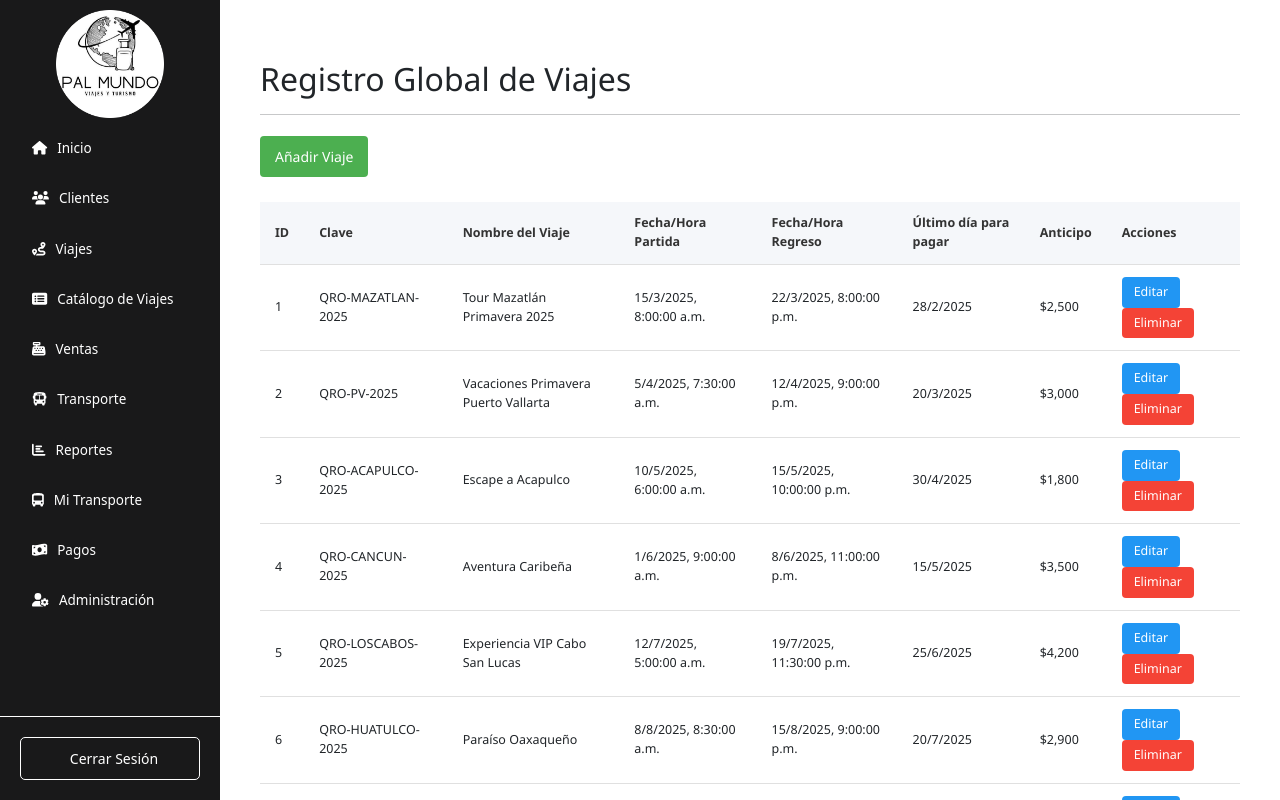
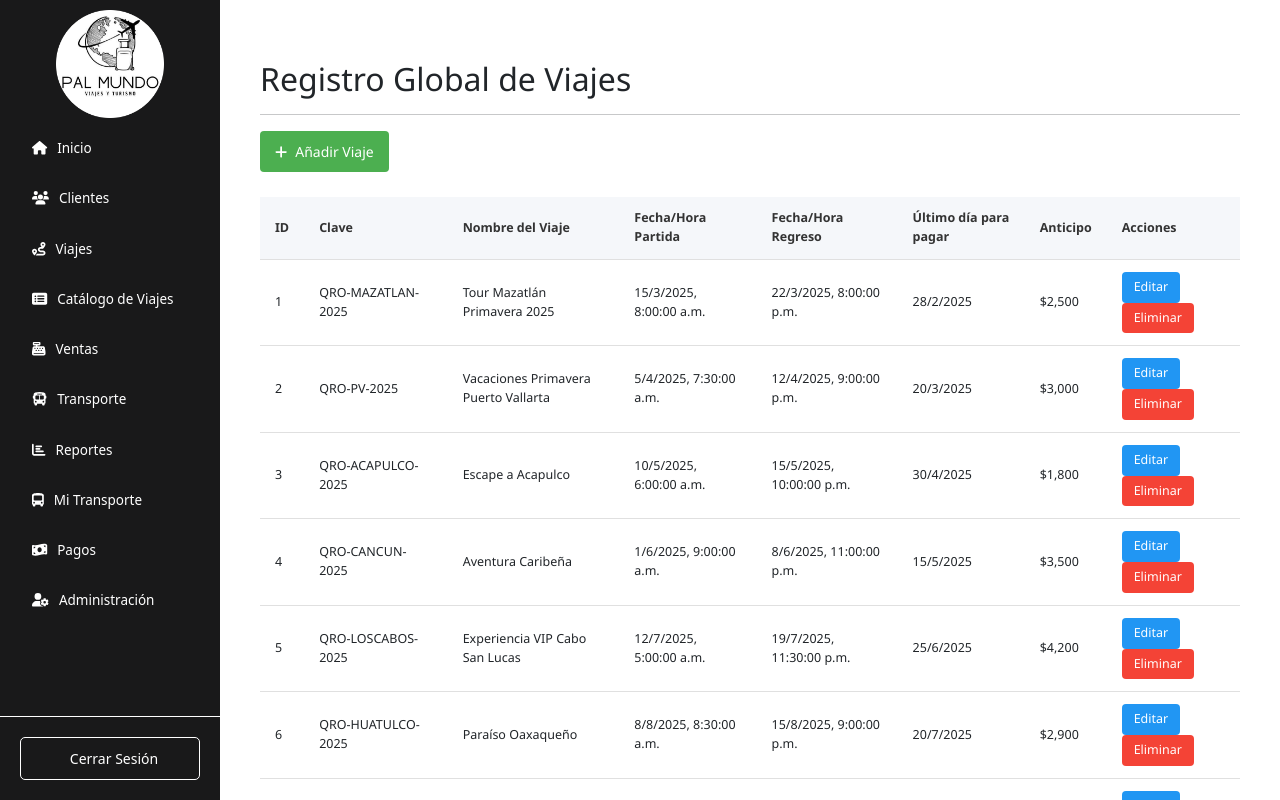
Before and after one commit to MigueDevp/PalMundo-Sistema-Angular19, an Angular app: page /trips in a window 1280 px wide. Built offline with nearby package versions, Linux system fonts and the light colour scheme.

Commit message:
refactor: componente button de añadir {modulo}

```diff
--- /dev/null
+++ b/src/app/components/button-add/button-add.component.css
@@ -0,0 +1,13 @@
+.add-btn {
+  background-color: #4CAF50;
+  color: white;
+  padding: 10px 15px;
+  border: none;
+  border-radius: 4px;
+  cursor: pointer;
+  font-size: 14px;
+}
+
+fa-icon {
+    margin-right: 8px;
+}
--- /dev/null
+++ b/src/app/components/button-add/button-add.component.html
@@ -0,0 +1,4 @@
+<button class="add-btn">
+      <fa-icon [icon]="faPlus"></fa-icon>
+      <ng-content></ng-content>
+    </button>
--- /dev/null
+++ b/src/app/components/button-add/button-add.component.ts
@@ -0,0 +1,13 @@
+import { Component } from '@angular/core';
+import { FontAwesomeModule } from '@fortawesome/angular-fontawesome';
+import { faPlus } from '@fortawesome/free-solid-svg-icons';
+
+@Component({
+  selector: 'app-button-add',
+  imports: [FontAwesomeModule],
+  templateUrl: './button-add.component.html',
+  styleUrl: './button-add.component.css'
+})
+export class ButtonAddComponent {
+faPlus = faPlus;
+}
--- a/src/app/pages/clients/clients.component.html
+++ b/src/app/pages/clients/clients.component.html
@@ -2,9 +2,7 @@
   <div class="header-section">
     <h2>Registro Global de Clientes</h2>
     <hr />
-    <button class="add-btn" (click)="openAddModal()">
-      <i class="fas fa-plus"></i> Añadir Cliente
-    </button>
+<app-button-add (click)="openAddModal()">Añadir Cliente</app-button-add>
   </div>
 
   <div class="table-container">
--- a/src/app/pages/clients/clients.component.ts
+++ b/src/app/pages/clients/clients.component.ts
@@ -1,11 +1,12 @@
 import { Component, signal } from '@angular/core';
 import { FormsModule } from '@angular/forms';
 import { CommonModule } from '@angular/common';
+import { ButtonAddComponent } from '../../components/button-add/button-add.component';
 
 @Component({
   selector: 'app-clients',
   standalone: true,
-  imports: [CommonModule, FormsModule],
+  imports: [CommonModule, FormsModule, ButtonAddComponent],
   templateUrl: './clients.component.html',
   styleUrls: ['./clients.component.css']
 })
--- a/src/app/pages/my-transport/my-transport.component.html
+++ b/src/app/pages/my-transport/my-transport.component.html
@@ -2,9 +2,7 @@
   <div class="header-section">
     <h2>Registro de Transportes</h2>
     <hr />
-    <button class="add-btn" (click)="openAddModal()">
-      <i class="fas fa-plus"></i> Añadir Transporte
-    </button>
+    <app-button-add (click)="openAddModal()">Añadir Un Transporte</app-button-add>
   </div>
 
   <div class="table-container">
--- a/src/app/pages/my-transport/my-transport.component.ts
+++ b/src/app/pages/my-transport/my-transport.component.ts
@@ -1,10 +1,11 @@
 import { Component, signal } from '@angular/core';
 import { FormsModule } from '@angular/forms';
 import { CommonModule } from '@angular/common';
+import { ButtonAddComponent } from '../../components/button-add/button-add.component';
 
 @Component({
   selector: 'app-my-transport',
-  imports: [FormsModule, CommonModule],
+  imports: [FormsModule, CommonModule, ButtonAddComponent],
   templateUrl: './my-transport.component.html',
   styleUrl: './my-transport.component.css'
 })
--- a/src/app/pages/transport/transport.component.html
+++ b/src/app/pages/transport/transport.component.html
@@ -2,9 +2,7 @@
   <div class="header-section">
     <h2>Transportes Asignados a Viajes</h2>
     <hr />
-    <button class="add-btn" (click)="openAddModal()">
-      <fa-icon [icon]="faPlus"></fa-icon> Asignar Transporte
-    </button>
+    <app-button-add (click)="openAddModal()">Añadir Transportes</app-button-add>
   </div>
 
   <div class="table-container">
--- a/src/app/pages/transport/transport.component.ts
+++ b/src/app/pages/transport/transport.component.ts
@@ -1,19 +1,16 @@
 import { Component, signal } from '@angular/core';
 import { FormsModule } from '@angular/forms';
 import { CommonModule } from '@angular/common';
-import { FontAwesomeModule } from '@fortawesome/angular-fontawesome';
-import { faPlus } from '@fortawesome/free-solid-svg-icons';
+import { ButtonAddComponent } from '../../components/button-add/button-add.component';
 
 @Component({
   selector: 'app-transport',
-  imports: [FormsModule, CommonModule, FontAwesomeModule],
+  imports: [FormsModule, CommonModule, ButtonAddComponent],
   standalone: true,
   templateUrl: './transport.component.html',
   styleUrl: './transport.component.css',
 })
 export class TransportComponent {
-
-  faPlus = faPlus;
   transportesViaje = signal([
     {
       id: 1,
--- a/src/app/pages/trips/trips.component.html
+++ b/src/app/pages/trips/trips.component.html
@@ -2,9 +2,7 @@
   <div class="header-section">
     <h2>Registro Global de Viajes</h2>
     <hr />
-    <button class="add-btn" (click)="openAddModal()">
-      <i class="fas fa-plus"></i> Añadir Viaje
-    </button>
+    <app-button-add (click)="openAddModal()">Añadir Viaje</app-button-add>
   </div>
 
   <div class="table-container">
--- a/src/app/pages/trips/trips.component.ts
+++ b/src/app/pages/trips/trips.component.ts
@@ -1,10 +1,11 @@
 import { Component, signal } from '@angular/core';
 import { FormsModule } from '@angular/forms';
 import { CommonModule } from '@angular/common';
+import { ButtonAddComponent } from '../../components/button-add/button-add.component';
 
 @Component({
   selector: 'app-trips',
-  imports: [CommonModule, FormsModule],
+  imports: [CommonModule, FormsModule, ButtonAddComponent],
   templateUrl: './trips.component.html',
   styleUrl: './trips.component.css'
 })
--- a/src/index.html
+++ b/src/index.html
@@ -23,7 +23,6 @@
   </head>
   <body>
     <app-root></app-root>
-
     <script
       src="https://cdn.jsdelivr.net/npm/bootstrap@5.3.3/dist/js/bootstrap.bundle.min.js"
       integrity="sha384-YvpcrYf0tY3lHB60NNkmXc5s9fDVZLESaAA55NDzOxhy9GkcIdslK1eN7N6jIeHz"
```
Also changed, not shown: 1 other file (tests, documents, lock files or other folders).
